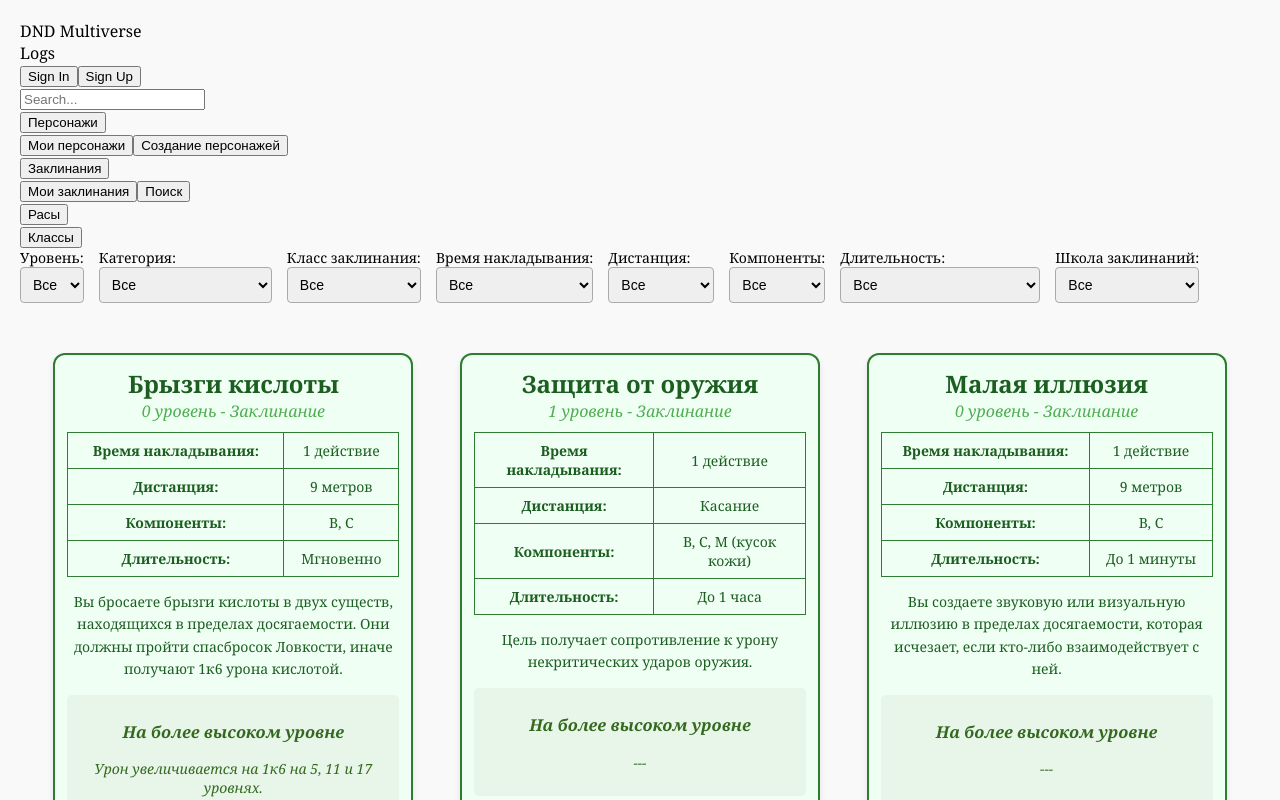
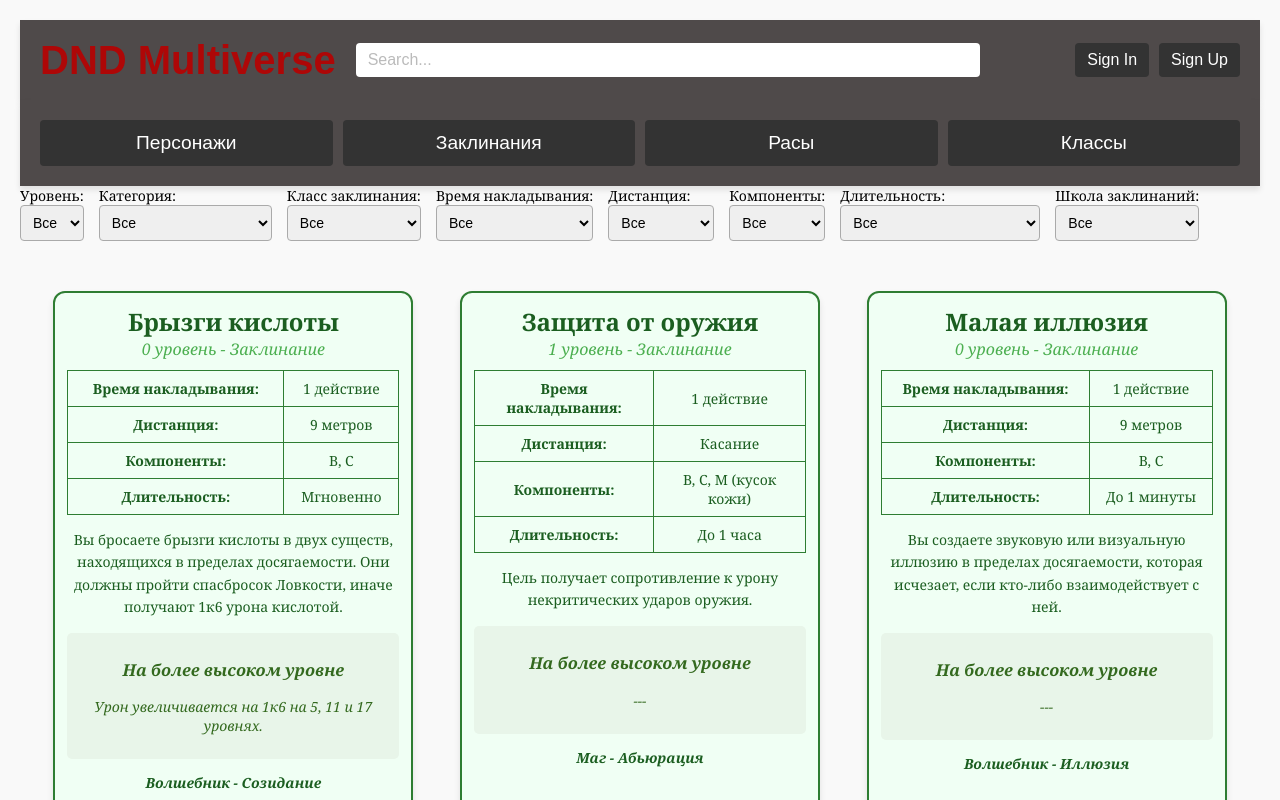
Before and after one commit to Sliver1367/dnd_multiverse, a React (Create React App) app: page / in a window 1280 px wide. Shown: the top 800 px of the page. Built offline with nearby package versions, Linux system fonts and the light colour scheme; the HTML template or start-up script is replaced by a standard one.

Commit message:
подтянул стили

```diff
--- /dev/null
+++ b/src/components/Categories/Categories.css
@@ -0,0 +1,61 @@
+.categories {
+    display: flex;
+    justify-content: space-between; /* Равномерное распределение между элементами */
+    align-items: center;
+    background-color: #4f4a4a;
+    padding: 20px;
+    box-shadow: 0 4px 6px rgba(0, 0, 0, 0.1);
+    color: #930202;
+    font-family: 'Arial', sans-serif;
+    gap: 10px; /* Расстояние между кнопками */
+  }
+
+  .category {
+    flex: 1; /* Растягивает элемент, чтобы занять равную ширину */
+    text-align: center; /* Центровка текста */
+  }
+
+  .category__button {
+    width: 100%; /* Заполняет родительский контейнер */
+    background-color: #333;
+    color: #fff;
+    padding: 12px;
+    border: none;
+    border-radius: 4px;
+    text-align: center; /* Центровка текста на кнопке */
+    font-size: 1.2rem;
+    cursor: pointer;
+    transition: background-color 0.3s ease;
+  }
+
+  .category__button:hover {
+    background-color: #555;
+  }
+
+  .subcategories {
+    display: none;
+    flex-direction: column;
+    margin-top: 5px;
+    padding-left: 20px;
+  }
+
+  .subcategories.visible {
+    display: flex;
+  }
+
+  .subcategory__button {
+    background-color: #555;
+    color: #fff;
+    padding: 8px 12px;
+    border: none;
+    border-radius: 4px;
+    margin-bottom: 5px;
+    text-align: left;
+    font-size: 1rem;
+    cursor: pointer;
+    transition: background-color 0.3s ease;
+  }
+
+  .subcategory__button:hover {
+    background-color: #777;
+  }
--- a/src/components/Categories/Categories.jsx
+++ b/src/components/Categories/Categories.jsx
@@ -1,6 +1,9 @@
-import React from "react";
+import React, { useState } from "react";
+import "./Categories.css";
 
 const Categories = () => {
+  const [activeCategory, setActiveCategory] = useState(null);
+
   const categories = [
     {
       name: "Персонажи",
@@ -8,21 +11,41 @@ const Categories = () => {
     },
     { name: "Заклинания", subcategories: ["Мои заклинания", "Поиск"] },
     { name: "Расы", subcategories: [] },
-    { name: "Классы", subcategories: [] },
+    { name: "Классы", subcategories: [] }
   ];
+
+  const toggleSubcategories = (categoryName) => {
+    setActiveCategory((prev) => (prev === categoryName ? null : categoryName));
+  };
 
   return (
     <div className="categories">
       {categories.map((category) => (
-        <div key={category.name}>
-          <button>{category.name}</button>
-          {
-            <div className="subcategories">
+        <div
+          key={category.name}
+          className={`category ${
+            activeCategory === category.name ? "active" : ""
+          }`}
+        >
+          <button
+            className="category__button"
+            onClick={() => toggleSubcategories(category.name)}
+          >
+            {category.name}
+          </button>
+          {category.subcategories.length > 0 && (
+            <div
+              className={`subcategories ${
+                activeCategory === category.name ? "visible" : ""
+              }`}
+            >
               {category.subcategories.map((sub) => (
-                <button>{sub}</button>
+                <button key={sub} className="subcategory__button">
+                  {sub}
+                </button>
               ))}
             </div>
-          }
+          )}
         </div>
       ))}
     </div>
--- /dev/null
+++ b/src/components/Header/Header.css
@@ -0,0 +1,59 @@
+.header {
+    display: flex;
+    align-items: center;
+    justify-content: space-between;
+    background-color: #4f4a4a;
+    background-size: cover;
+    background-position: center;
+    padding: 10px 20px;
+    box-shadow: 0 4px 6px rgba(0, 0, 0, 0.1);
+    height: 60px;
+    color: #ae0707;
+    font-family: 'Arial', sans-serif;
+  }
+
+  .header__left {
+    display: flex;
+    align-items: center;
+    flex-grow: 1;
+  }
+
+  .header__title {
+    font-size: 2.5rem;
+    font-weight: bolder;
+    margin-right: 20px;
+
+  }
+
+  .header__search {
+    flex-grow: 1;
+    padding: 8px 12px;
+    border: none;
+    border-radius: 4px;
+    font-size: 1rem;
+    max-width: 600px;
+  }
+
+  .header__search::placeholder {
+    color: #bbb;
+  }
+
+  .header__auth {
+    display: flex;
+    gap: 10px;
+  }
+
+  .auth__button {
+    background-color: #333;
+    color: #fff;
+    padding: 8px 12px;
+    border: none;
+    border-radius: 4px;
+    cursor: pointer;
+    font-size: 1rem;
+    transition: background-color 0.3s ease;
+  }
+
+  .auth__button:hover {
+    background-color: #555;
+  }
--- a/src/components/Header/Header.jsx
+++ b/src/components/Header/Header.jsx
@@ -1,18 +1,20 @@
 import React from "react";
+import "./Header.css";
 
 const Header = () => {
   return (
     <header className="header">
-        <div className="header__left">DND Multiverse</div>
-        <div className="header__center">
-          <div className="logs">Logs</div>
-          <div className="auth">
-            <button>Sign In</button>
-            <button>Sign Up</button>
+      <div className="header__left">
+        <span className="header__title">DND Multiverse</span>
+        <input
+          type="text"
+          className="header__search"
+          placeholder="Search..."
+        />
       </div>
-        </div>
-        <div className="header__right">
-          <input type="text" placeholder="Search..." />
+      <div className="header__auth">
+        <button className="auth__button">Sign In</button>
+        <button className="auth__button">Sign Up</button>
       </div>
     </header>
   );
```
Lines whose indentation alone changed are shown as unchanged.
